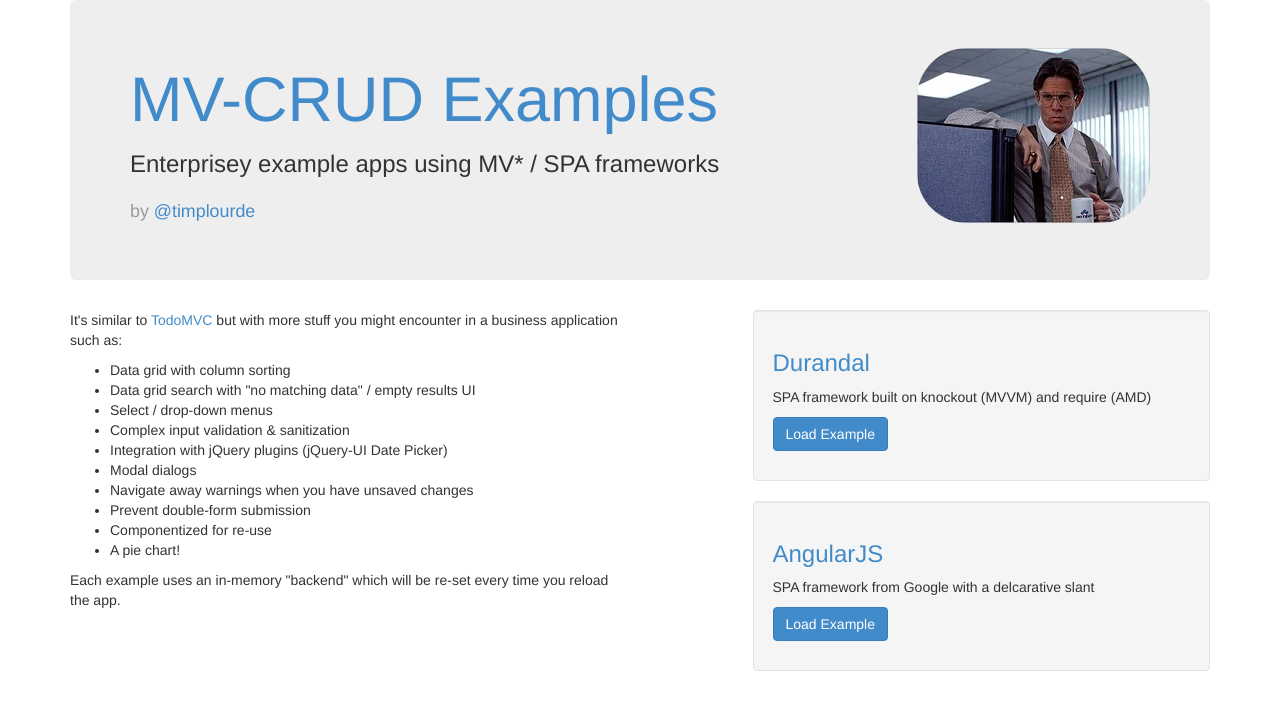
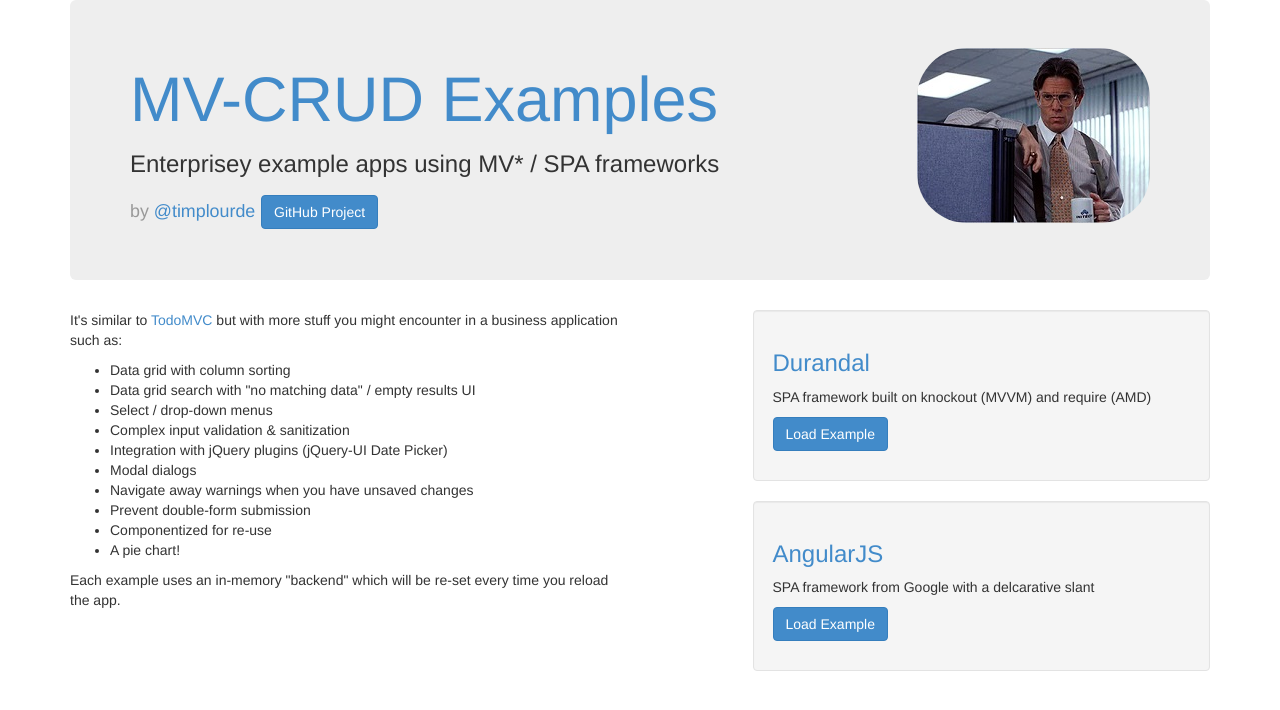
Before and after one commit to timplourde/mv-crud, a plain HTML site: page index.html in a window 1280 px wide. Drawn offline with Linux system fonts and the light colour scheme; files whose address does not match are found by name.

Commit message:
added link to github

```diff
--- a/index.html
+++ b/index.html
@@ -41,6 +41,7 @@
 
                 <h3>Enterprisey example apps using MV* / SPA frameworks</h3>
 		        <small class="text-muted">by <a href="http://twitter.com/timplourde">@timplourde</a></small>
+                <a  class="btn btn-primary" href="https://github.com/timplourde/mv-crud">GitHub Project</a>
             </div>
              <div class="col-md-4 visible-md visible-lg">
                 <img id="lumberg" alt="TPS Report" src="lumberg.jpg"  class="pull-right" />
```
